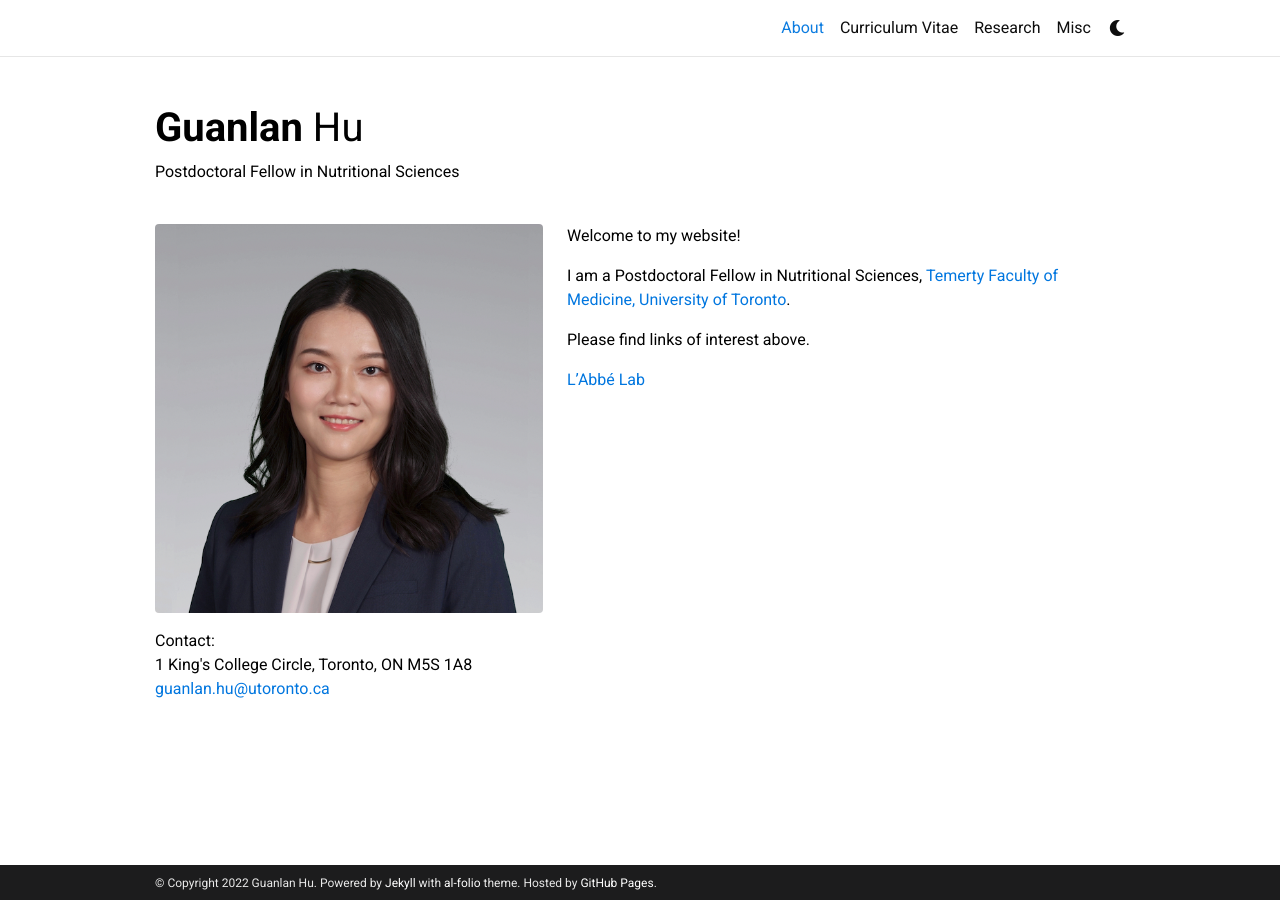
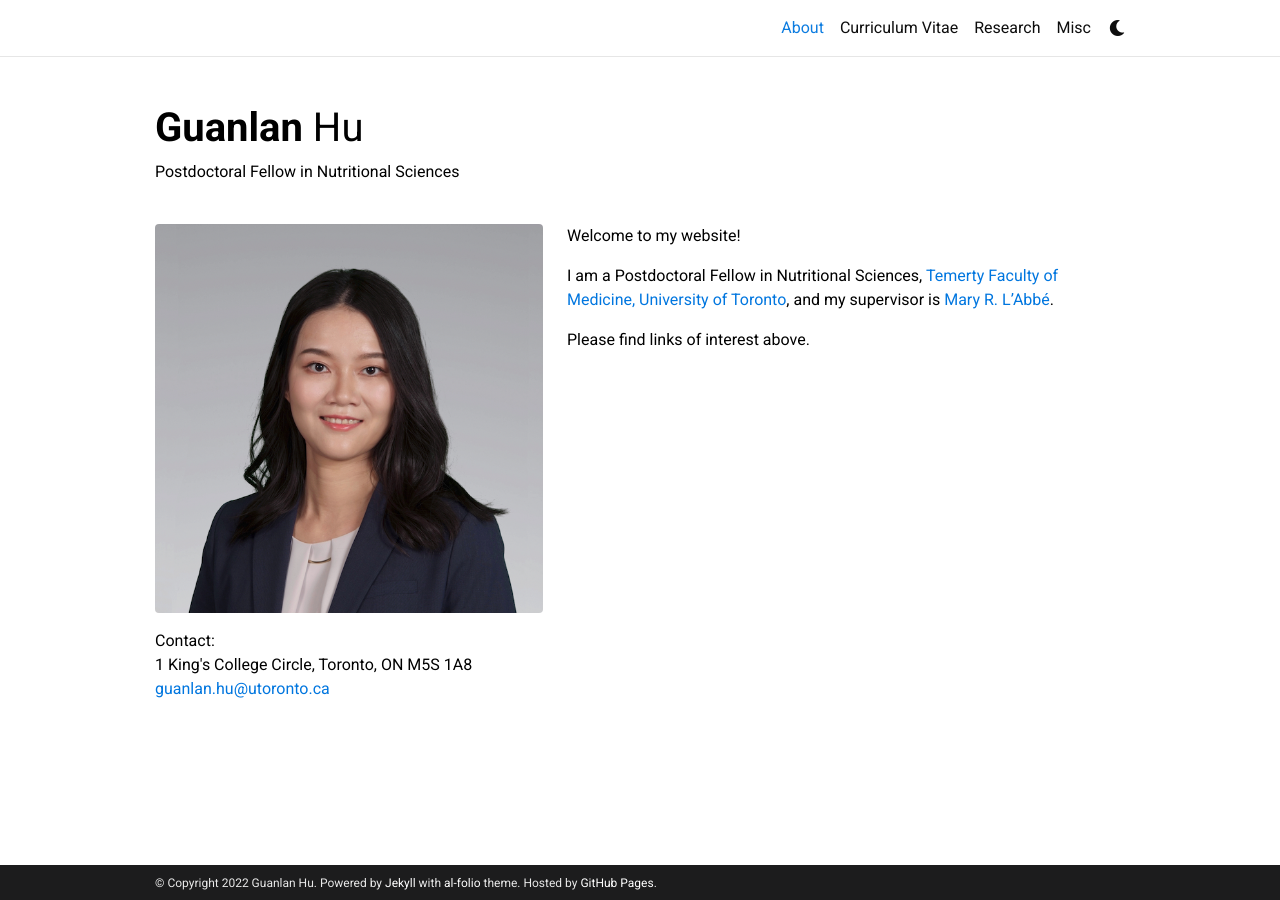
Before and after one commit to guanlanhu/guanlanhu.github.io, a Jekyll site: the page built from _pages/about.md, in a window 1280 px wide. Built offline with Jekyll 4.4.1, drawn with Linux system fonts in a browser that asks for light colours; full-size pictures stand in for the smaller copies a plugin makes; comment, search, counter and statistics services are not loaded; a style sheet for code colours, icons or effects is not loaded.

Commit message:
Update about.md

```diff
--- a/_pages/about.md
+++ b/_pages/about.md
@@ -20,8 +20,6 @@ social: false  # includes social icons at the bottom of the page
 ---
 Welcome to my website!
 
-I am a Postdoctoral Fellow in Nutritional Sciences, <a href='https://temertymedicine.utoronto.ca/'>Temerty Faculty of Medicine, University of Toronto</a>.
+I am a Postdoctoral Fellow in Nutritional Sciences, <a href='https://temertymedicine.utoronto.ca/'>Temerty Faculty of Medicine, University of Toronto</a>, and my supervisor is <a href='https://labbelab.utoronto.ca/'>Mary R. L’Abbé</a>.
 
 Please find links of interest above.
-
-<a href='https://labbelab.utoronto.ca/'>L'Abbé Lab</a>
```
